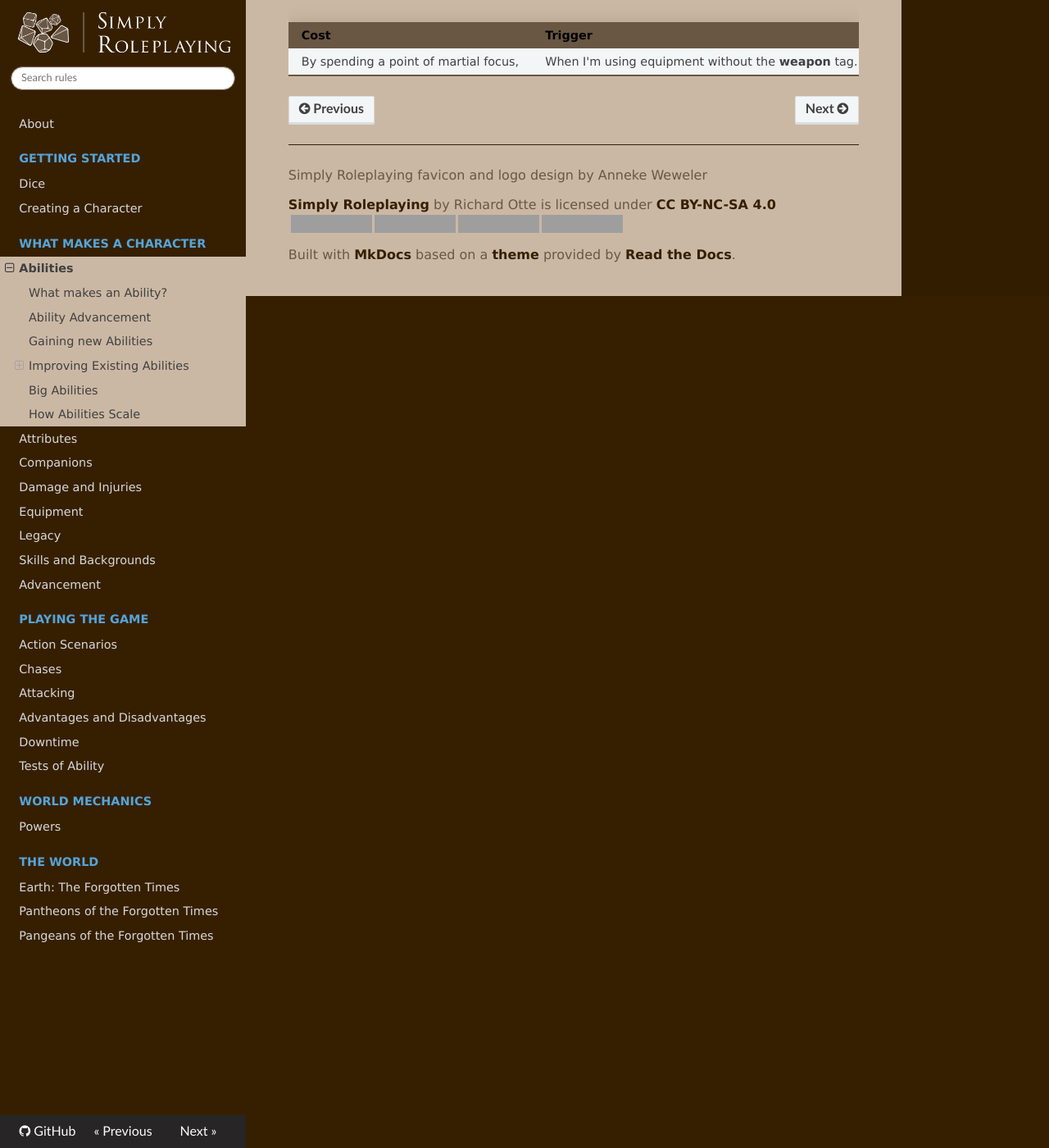
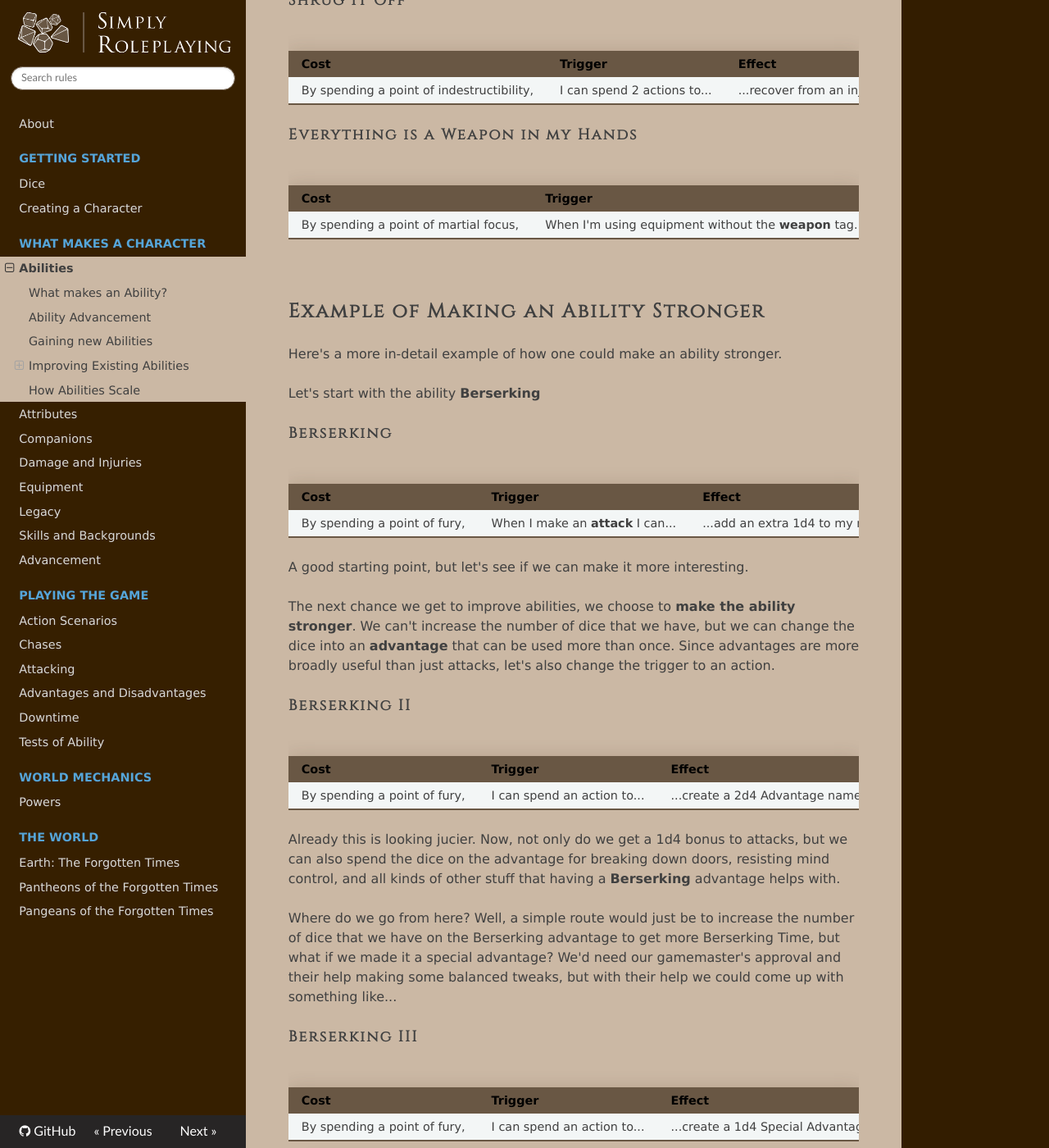
Before and after one commit to TheFifthRider/simply-roleplaying-webapp, an MkDocs documentation site: the page built from docs/character/abilities.md, in a window 1280 px wide and 1400 px high, scrolled down 6386 px. Shown: the whole window at 82% size. Built offline with MkDocs 1.6.1, drawn with Linux system fonts in a browser that asks for light colours; nearby versions of some CDN libraries; some of the changed text lies outside the part shown; grey boxes are pictures that could not be loaded.

Commit message:
feat: Added ability strengthening example

```diff
--- a/docs/character/abilities.md
+++ b/docs/character/abilities.md
@@ -10,19 +10,19 @@ An ability has a **trigger** that describes when it happens, and an **effect** t
 | --------------------------- | ------------------- | --------------------------- |
 | By spending 1 ability point | when I attack I can | add an extra d4 to my roll. |
 
-
+<br/>
 
 ## Ability Advancement
 
 For every **10 potential earned** (not spent) choose to either [gain a new ability](#gaining-new-abilities) or [improve an existing ability](#improving-existing-abilities)
 
-
+<br/>
 
 ## Gaining new Abilities
 
 If you choose to **gain a new ability**, your character learns a new ability. If your GM has a list of abilities for you to choose from, you can choose one of those, or you can [create your own](#creating-an-ability).
 
-
+<br/>
 
 ## Improving Existing Abilities
 
@@ -41,20 +41,13 @@ If you want an ability to do what it already does, but better, you can amplify i
 | ...do something extraordinary.                               | Increase the magnitude of the extraordinary action.          |
 | ...increase 1 target's Armor Value by 1d4 for a specific amount of time. | Increase the number of targets<br/>Replace targets with an area of effect<br/>increase the amount of time |
 | ...give 1 target 1d4 that they can use to perform a specific action. They lose this die after a specific amount of time. | Increase the number of targets<br/>Replace targets with an area of effect<br/>Add an additional action they could perform<br/>Increase the amount of time |
-| ...add an extra 1d4 to my roll.                              |                                                              |
-| ...recover from an injury.                                   |                                                              |
-| ...roll 1d4 and recover that much damage.                    |                                                              |
+| ...add an extra 1d4 to my roll.                              | Create a 2d4 advantage that you can use immediately          |
+| ...make a test and recover that much damage.                 |                                                              |
 | ...move up to my speed.                                      |                                                              |
 | ...give a specific equipment a specific tag for a specific amount of time. | Add additional tags<br/>Add equipment that could be used<br/>Increase the amount of time |
 | ...get a specific equipment with specific tags for a specific amount of time. | Add additional tags<br/>Increase the amount of time          |
 
-
-
-## Big Abilities
-
-Some effects are stronger than others. When you have an effect that is clearly stronger than
-
-Whenever you [gain a milestone](milestones.md) you can either **gain a new big ability**, **transform an existing ability into a big ability**, or **improve an existing big ability**.
+<br/>
 
 ## How Abilities Scale
 
@@ -73,6 +66,8 @@ At certain numbered milestones, dice increase and equipment granted by abilities
 | 8          | 1d12 | +8       |
 | 9+         | 1d12 | +9       |
 
+<br/>
+
 # Creating an Ability
 
 [Abilities](abilities.md) consist of a **cost** a **trigger** and an **effect**. To create a new ability, you need to create one of each of these.
@@ -89,7 +84,7 @@ Characters don't necessarily have one source of powers. A magical blade fighter
 
 You can give your character an additional type of ability points whenever you would increase the number of ability points you have. Instead of increasing the number of ability points you have, just create a new pool of two ability points of the new type. When you can increase the number of ability points you have, you may choose **one** of the types of ability points that you have to increase.
 
-
+<br/>
 
 ## Other Costs
 
@@ -109,7 +104,7 @@ Not all abilities need to be limited by how often they can be used, like a marti
 
 Passive abilities are simply abilities which do not have charge. Gamemasters and players should expect to workshop passive abilities more than active abilities. In addition, consider adding additional triggers that all must be satisfied to use the effect, or weakening the effect compared to an ability with a cost.
 
-
+<br/>
 
 ## Customizing Ability Points
 
@@ -117,7 +112,7 @@ If you're feeling particularly creative, you may want your abilities to be power
 
 If you choose to do so, keep in mind the capability of characters with ability point pools. A character with a deck of cards that do different things likely shouldn't start with more than two cards, and should gain additional cards or improve existing cards in a way similar to how a character with ability points would gain additional points in their pool and improve their existing abilities.
 
-
+<br/>
 
 ## Triggers and Effects
 
@@ -151,7 +146,7 @@ Here are a few examples of triggers and effects to get you started.
 |                                       | ...use a power to do something big.                      |
 |                                       | ...create something permanent.                           |
 
-
+<br/>
 
 ## Example Abilities
 
@@ -186,3 +181,60 @@ Here are a few example abilities created using examples of costs paired with the
 | Cost                                  | Trigger                                                | Effect                                                       |
 | ------------------------------------- | ------------------------------------------------------ | ------------------------------------------------------------ |
 | By spending a point of martial focus, | When I'm using equipment without the **weapon** tag... | ...I can give it the **weapon** tag for the scene. _(The GM will give it an attribute tag if it doesn't already have one)_ |
+
+<br/>
+
+## Example of Making an Ability Stronger
+
+Here's a more in-detail example of how one could make an ability stronger.
+
+Let's start with the ability **Berserking**
+
+#### Berserking
+
+| Cost                         | Trigger                            | Effect                          |
+| ---------------------------- | ---------------------------------- | ------------------------------- |
+| By spending a point of fury, | When I make an **attack** I can... | ...add an extra 1d4 to my roll. |
+
+A good starting point, but let's see if we can make it more interesting.
+
+The next chance we get to improve abilities, we choose to **make the ability stronger**. We can't increase the number of dice that we have, but we can change the dice into an **advantage** that can be used more than once. Since advantages are more broadly useful than just attacks, let's also change the trigger to an action.
+
+#### Berserking II
+
+| Cost                         | Trigger                     | Effect                                                       |
+| ---------------------------- | --------------------------- | ------------------------------------------------------------ |
+| By spending a point of fury, | I can spend an action to... | ...create a 2d4 Advantage named **Berserking** for the scene. |
+
+Already this is looking jucier. Now, not only do we get a 1d4 bonus to attacks, but we can also spend the dice on the advantage for breaking down doors, resisting mind control, and all kinds of other stuff that having a **Berserking** advantage helps with.
+
+Where do we go from here? Well, a simple route would just be to increase the number of dice that we have on the Berserking advantage to get more Berserking Time, but what if we made it a special advantage? We'd need our gamemaster's approval and their help making some balanced tweaks, but with their help we could come up with something like...
+
+#### Berserking III
+
+| Cost                         | Trigger                     | Effect                                                       |
+| ---------------------------- | --------------------------- | ------------------------------------------------------------ |
+| By spending a point of fury, | I can spend an action to... | ...create a 1d4 Special Advantage named **Berserking** for the scene. |
+
+> **Berserking**
+>
+> When you **make an attack** add 1d4 to this advantage.
+> The first time you **take damage** each turn, add 1d4 to this advantage.
+> If you end your turn without spending dice from this advantage, the advantage is lost.
+
+This is what our gamemaster helped us come up with. It's a Special Advantage that feeds itself the more that we attack and take damage, but it has the downside of needing to be used at least once on each of our turns or it goes away. Now we're really getting somewhere!
+
+But... what if we could make it _even better?_ Our gamemaster has an idea for that-- they say that if we want to, we can upgrade the ability again to remove the restriction that causes us to lose the advantage.
+
+#### Berserking IV
+
+| Cost                         | Trigger                     | Effect                                                       |
+| ---------------------------- | --------------------------- | ------------------------------------------------------------ |
+| By spending a point of fury, | I can spend an action to... | ...create a 1d4 Special Advantage named **Berserking** for the scene. |
+
+> **Berserking**
+>
+> When you **make an attack** add 1d4 to this advantage.
+> The first time you **take damage** each turn, add 1d4 to this advantage.
+
+Wow. We are now three improvements deep into this ability and it feels pretty powerful indeed. By spending just one of our resources, we get a powerful advantage that we can feed off of making attacks and taking damage, like a true berserker might. If we play our cards right, we'll be adding dice front, left, and center all battle long!
```
Also changed, not shown: docs/character/example_abilities.md (+1 -1 lines).
